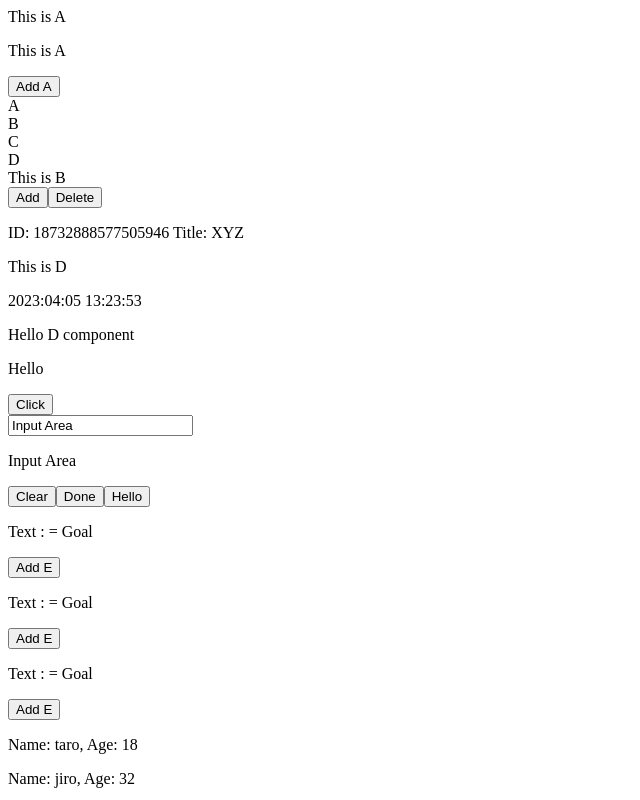
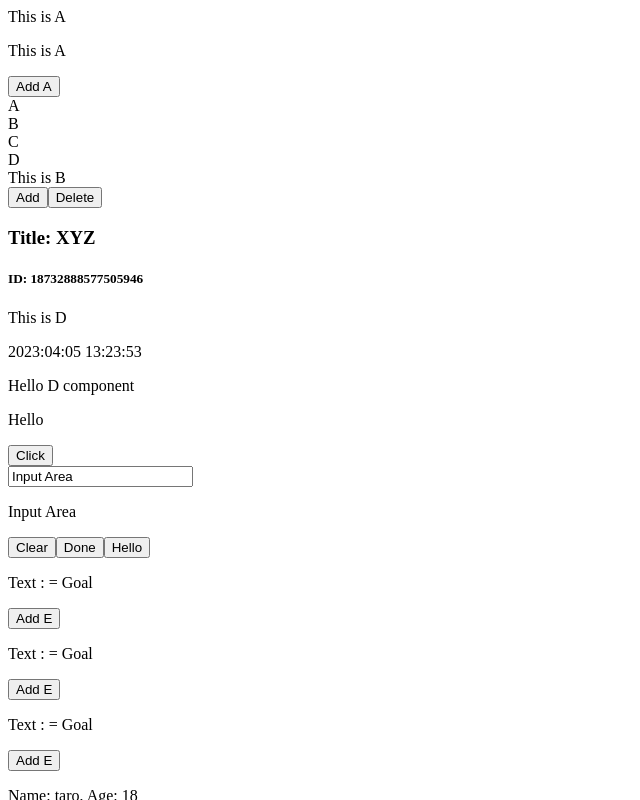
Before and after one commit to koyamal/pra_vue3, a Vue app in the folder vuePractive/: page / in a window 1280 px wide. Both pictures are taken after typing "Sample", "Sample", "Sample", "Sample", "Sample" into the empty fields and a click on the button "Add". Shown: the top 800 px of the page, without its empty margins (0-640 px from the left). Built offline with nearby package versions, Linux system fonts and the light colour scheme.

Commit message:
Use h3,h5

```diff
--- a/vuePractive/src/components/atom/B.vue
+++ b/vuePractive/src/components/atom/B.vue
@@ -21,6 +21,7 @@ export default {
   <button @click="addContent">Add</button>
   <button @click="() => contentBox = []">Delete</button>
   <p v-for="content in contentBox">
-    ID: {{content.id}} Title: {{ content.title }}
+    <h3>Title: {{ content.title }}</h3>
+    <h5>ID: {{ content.id }}</h5>
   </p>
 </template>
```
